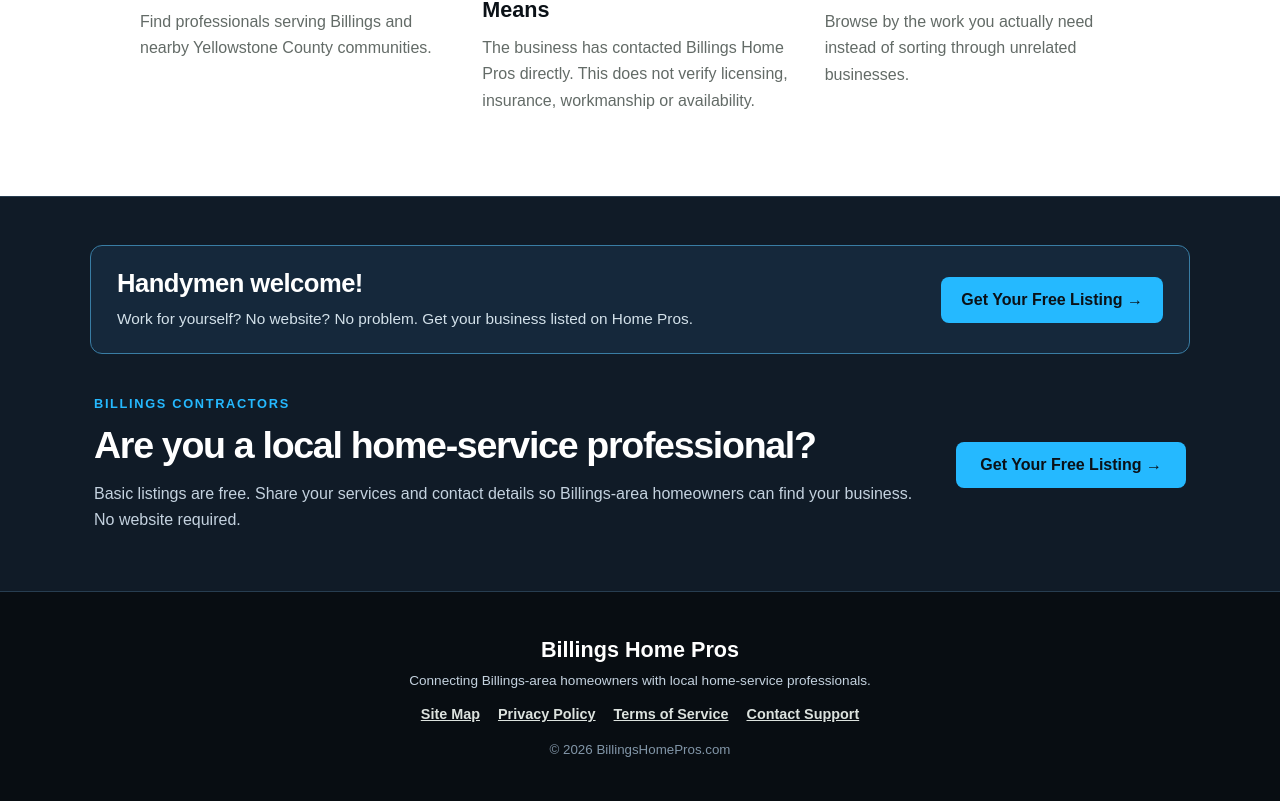
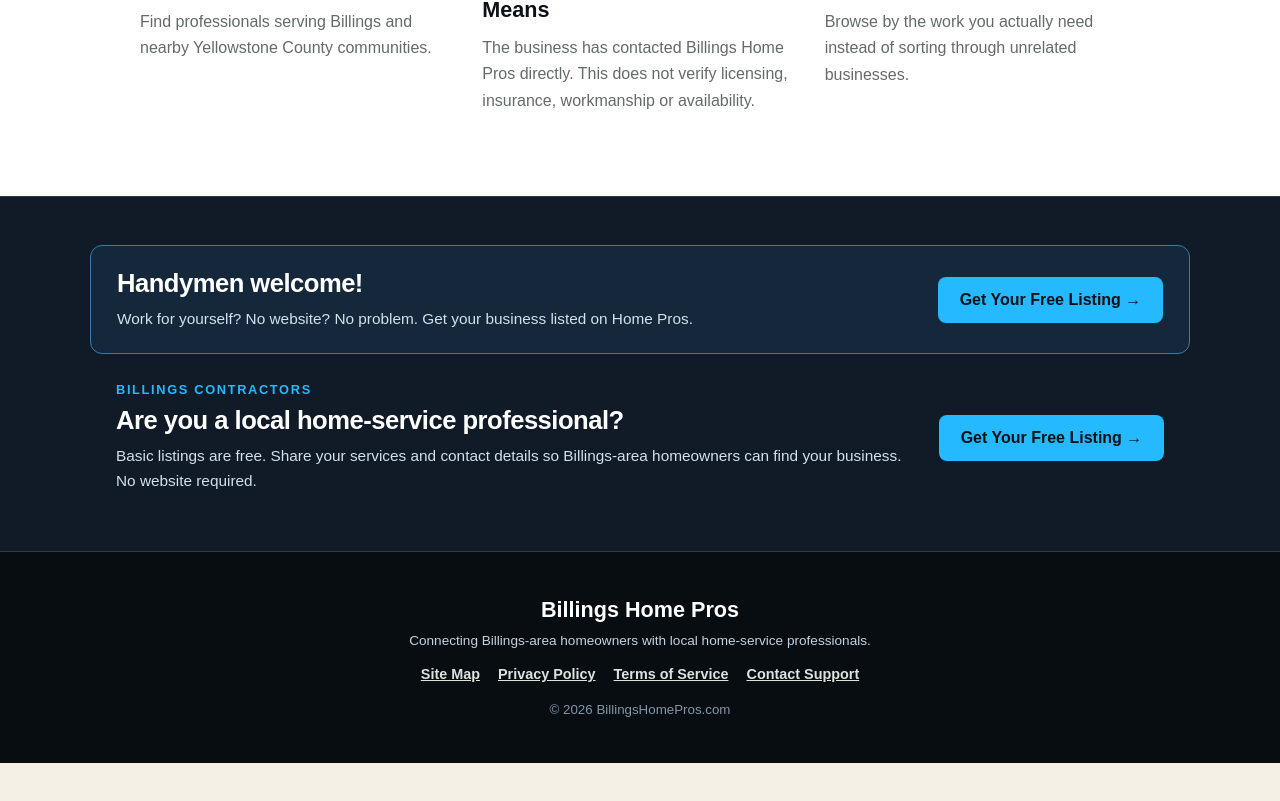
Before and after one commit to Cheddaronbass/billingshomepros, a Next.js app: page / in a window 1280 px wide. Shown: the part 2831-3632 px from the top of the page. After the commit the page ends 3594 px from the top, so only its background shows below. Built offline with nearby package versions, Linux system fonts and the light colour scheme.

Commit message:
Align contractor section typography buttons and spacing

```diff
--- a/app/page.js
+++ b/app/page.js
@@ -303,15 +303,15 @@ export default function Home() {
               <h2 style={{ margin: "0 0 8px", fontFamily: "Arial, Helvetica, sans-serif", fontSize: "clamp(1.25rem, 2.2vw, 1.6rem)", fontWeight: 850, lineHeight: 1.2, color: "#fff", letterSpacing: "-0.02em" }}>Handymen welcome!</h2>
               <p style={{ margin: 0, color: "#d3e1ea", fontSize: "0.96rem", lineHeight: 1.6 }}>Work for yourself? No website? No problem. Get your business listed on Home Pros.</p>
             </div>
-            <a href="/get-listed" style={{ display: "inline-flex", alignItems: "center", justifyContent: "center", minHeight: 46, padding: "12px 20px", background: "#25b9ff", color: "#0b1117", borderRadius: 8, fontWeight: 800, textDecoration: "none", textAlign: "center", flexShrink: 0 }}>Get Your Free Listing →</a>
+            <a href="/get-listed" style={{ display: "inline-flex", alignItems: "center", justifyContent: "center", minHeight: 46, minWidth: 225, fontSize: 16, padding: "12px 20px", background: "#25b9ff", color: "#0b1117", borderRadius: 8, fontWeight: 800, textDecoration: "none", textAlign: "center", flexShrink: 0 }}>Get Your Free Listing →</a>
           </div>
-          <div style={{ display: "flex", flexWrap: "wrap", alignItems: "center", justifyContent: "space-between", gap: "22px 32px", padding: "42px 4px 0" }}>
-            <div style={{ flex: "1 1 380px", minWidth: 0 }}>
-              <div style={{ color: "#25b9ff", fontSize: "0.8rem", fontWeight: 800, letterSpacing: "0.13em", marginBottom: 12 }}>BILLINGS CONTRACTORS</div>
-              <h2 style={{ color: "#fff", fontFamily: "Arial, Helvetica, sans-serif", fontSize: "clamp(1.6rem, 3vw, 2.35rem)", fontWeight: 850, letterSpacing: "-0.035em", lineHeight: 1.2, margin: "0 0 12px" }}>Are you a local home-service professional?</h2>
-              <p style={{ color: "#c4d2df", lineHeight: 1.65, margin: 0 }}>Basic listings are free. Share your services and contact details so Billings-area homeowners can find your business. No website required.</p>
+          <div style={{ display: "flex", flexWrap: "wrap", alignItems: "center", justifyContent: "space-between", gap: "18px 28px", padding: "28px 26px 0" }}>
+            <div style={{ flex: "1 1 340px", minWidth: 0 }}>
+              <div style={{ color: "#25b9ff", fontSize: "0.8rem", fontWeight: 800, letterSpacing: "0.13em", marginBottom: 8 }}>BILLINGS CONTRACTORS</div>
+              <h2 style={{ color: "#fff", fontFamily: "Arial, Helvetica, sans-serif", fontSize: "clamp(1.25rem, 2.2vw, 1.6rem)", fontWeight: 850, letterSpacing: "-0.02em", lineHeight: 1.2, margin: "0 0 8px" }}>Are you a local home-service professional?</h2>
+              <p style={{ color: "#d3e1ea", fontSize: "0.96rem", lineHeight: 1.6, margin: 0 }}>Basic listings are free. Share your services and contact details so Billings-area homeowners can find your business. No website required.</p>
             </div>
-            <a href="/get-listed" style={{ display: "inline-flex", alignItems: "center", justifyContent: "center", minHeight: 46, padding: "12px 24px", background: "#25b9ff", color: "#0b1117", borderRadius: 8, fontWeight: 800, textDecoration: "none", flexShrink: 0 }}>Get Your Free Listing →</a>
+            <a href="/get-listed" style={{ display: "inline-flex", alignItems: "center", justifyContent: "center", minHeight: 46, minWidth: 225, fontSize: 16, padding: "12px 20px", background: "#25b9ff", color: "#0b1117", borderRadius: 8, fontWeight: 800, textDecoration: "none", flexShrink: 0 }}>Get Your Free Listing →</a>
           </div>
         </div>
       </section>
```
